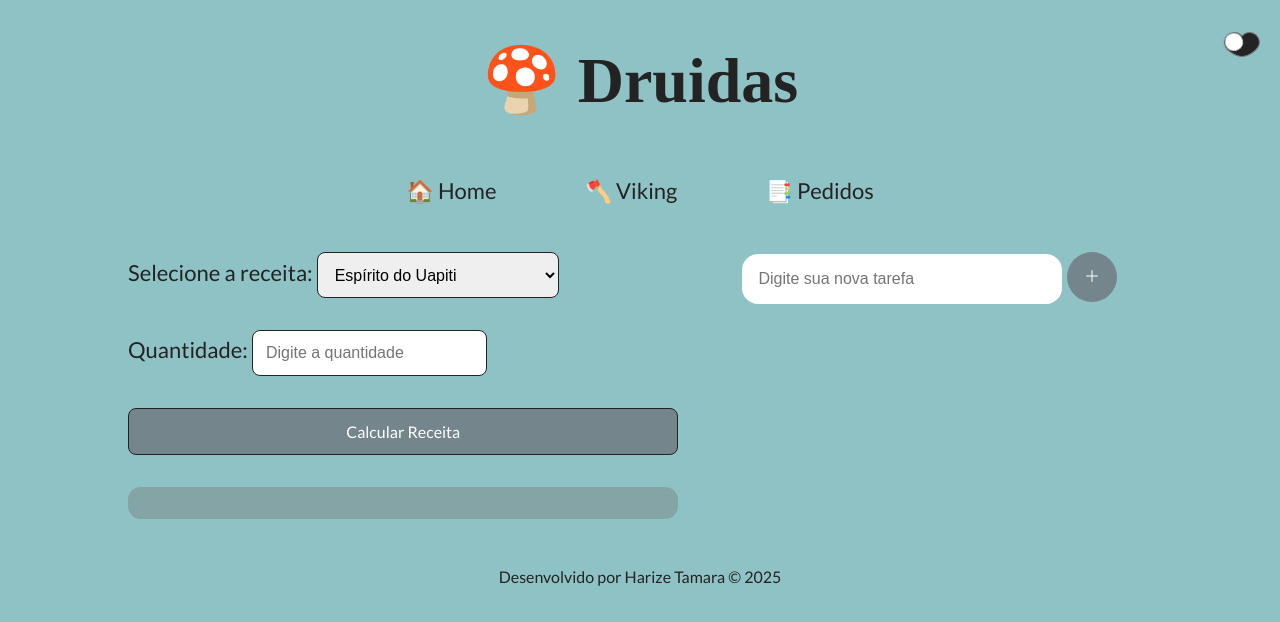
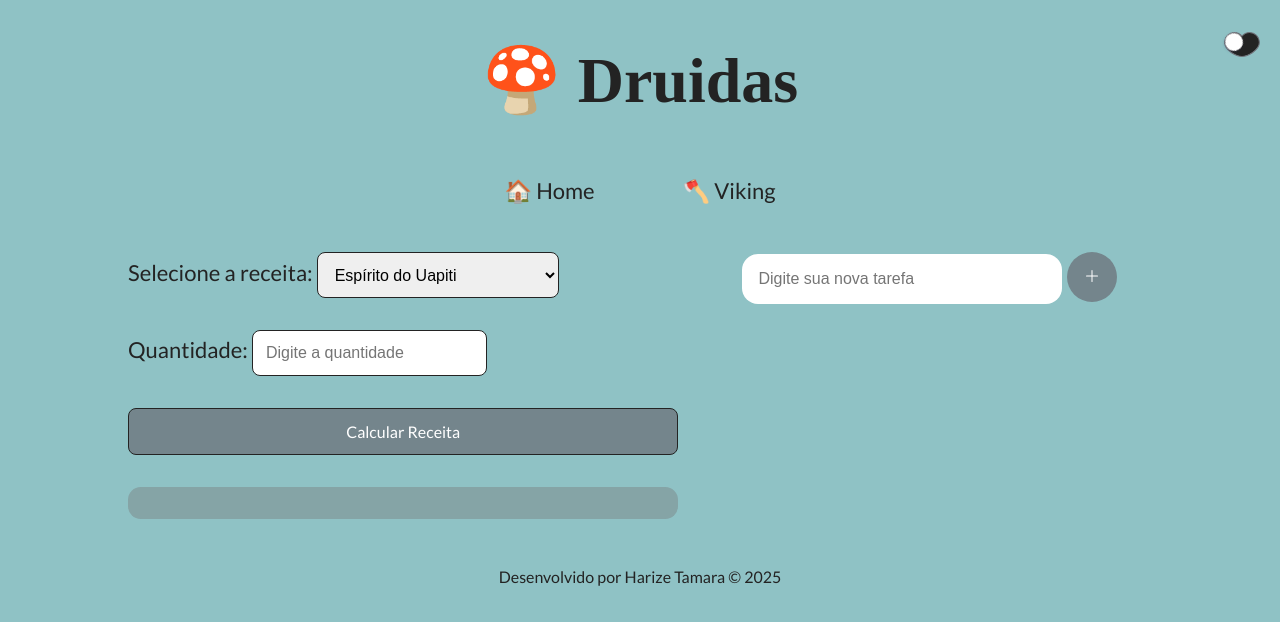
Before and after one commit to HarizeTamara/Vanaheim, a website with bundled scripts: page druidas.html in a window 1280 px wide. Built offline with nearby package versions, Linux system fonts and the light colour scheme.

Commit message:
Update druidas.html

```diff
--- a/druidas.html
+++ b/druidas.html
@@ -16,7 +16,7 @@
                 <li><a href="https://harizetamara.github.io/Vanaheim/">🏠 Home</a></li>
                 <li><a href="viking.html">🪓 Viking</a></li>
                <!-- <li><a href="druidas.html">🍄 Druidas</a></li> -->
-               <li><a href="pedido.html">📑 Pedidos</a></li>
+               <!-- <li><a href="pedido.html">📑 Pedidos</a></li> -->
             </ul>
         </nav>
     </header>
```
